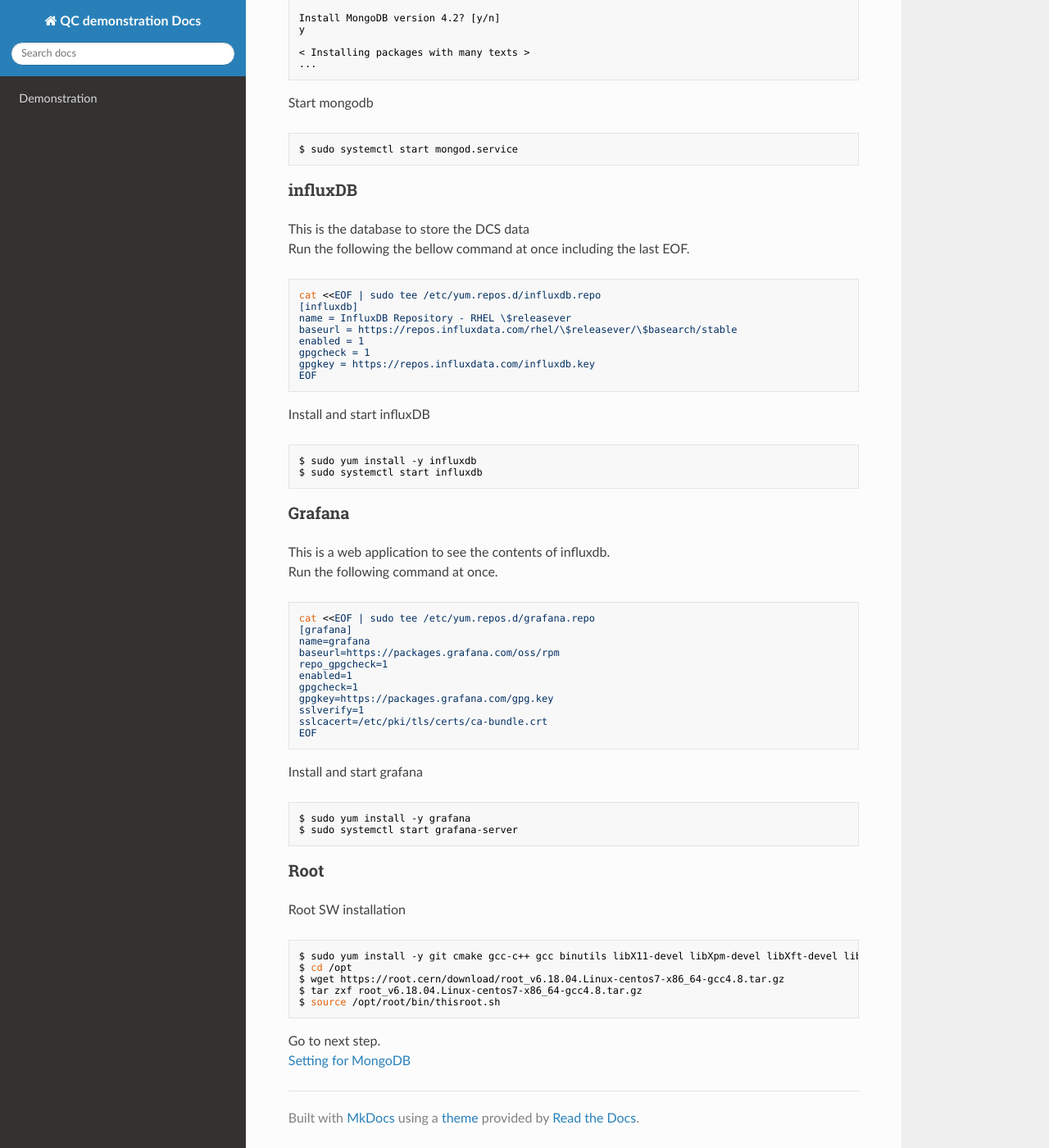
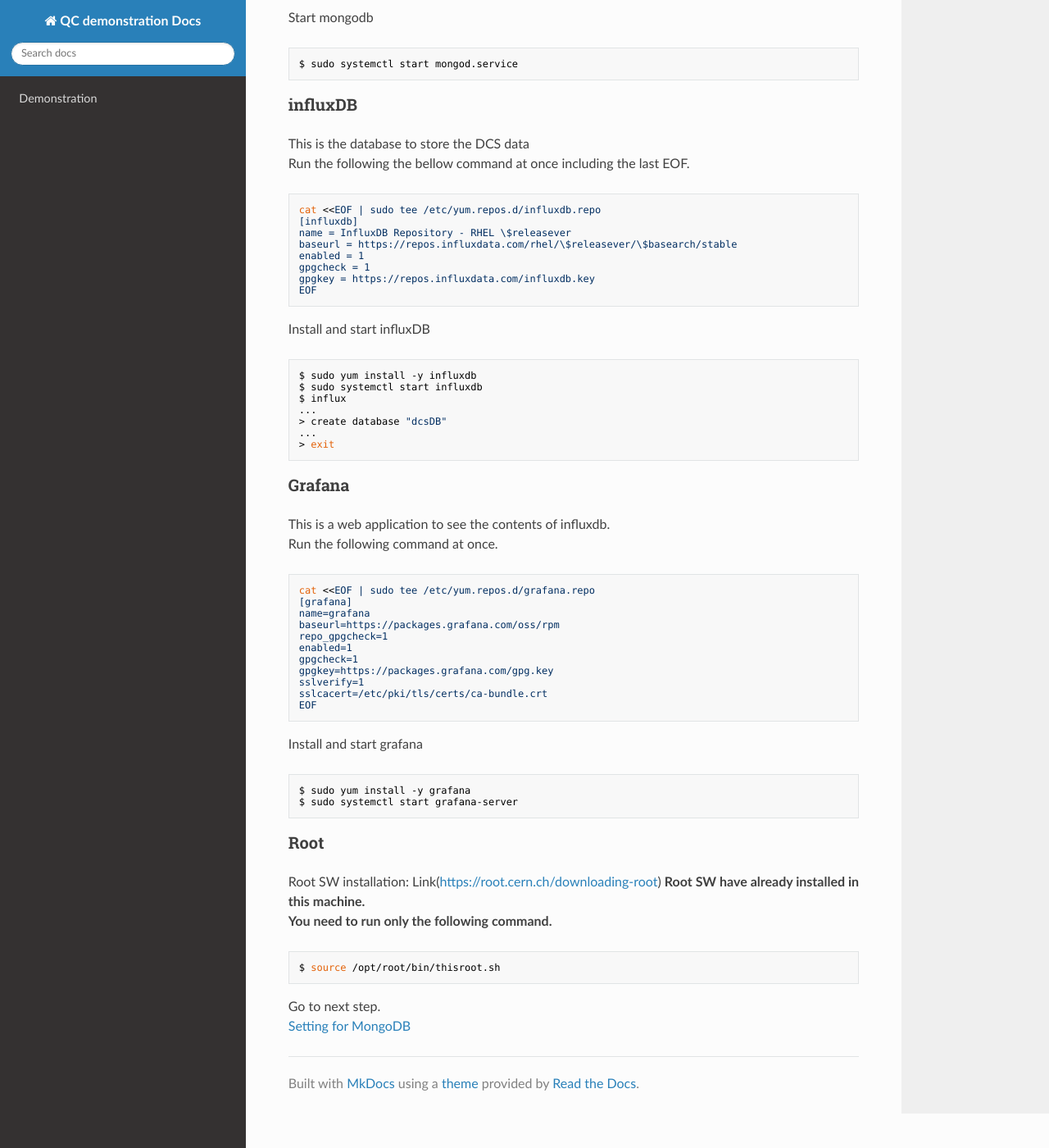
Before and after one commit to jlab-hep/qc-demonstration, an MkDocs documentation site: the page built from docs/database_demonstration_install_db_machine.md, in a window 1280 px wide and 1400 px high, scrolled down 1781 px. Shown: the whole window at 82% size. Built offline with MkDocs 1.6.1, drawn with Linux system fonts in a browser that asks for light colours; nearby versions of some CDN libraries; old or Windows-style settings are respelled for this version of MkDocs; some of the changed text lies outside the part shown.

Commit message:
deleted root installation

````diff
--- a/docs/database_demonstration_install_db_machine.md
+++ b/docs/database_demonstration_install_db_machine.md
@@ -30,12 +30,6 @@
 $ sudo yum install -y epel-release
 $ sudo yum install -y cmake3
 ```
-
-- Other dependencies
-```bash
-$ sudo yum install -y git emacs
-```
-
 ### Python packages
 
 - python3 version 3.6 or higher
@@ -102,6 +96,11 @@
 ```bash
 $ sudo yum install -y influxdb
 $ sudo systemctl start influxdb
+$ influx
+...
+> create database "dcsDB"
+...
+> exit
 ```
 ### Grafana
 This is a web application to see the contents of influxdb.<br>
@@ -127,12 +126,11 @@
 ```
 
 ### Root
-Root SW installation
+Root SW installation:
+Link([https://root.cern.ch/downloading-root](https://root.cern.ch/downloading-root))
+**Root SW have already installed in this machine.**<br>
+**You need to run only the following command.**
 ```bash
-$ sudo yum install -y git cmake gcc-c++ gcc binutils libX11-devel libXpm-devel libXft-devel libXext-devel gcc-gfortran openssl-devel pcre-devel mesa-libGL-devel mesa-libGLU-devel glew-devel ftgl-devel mysql-devel fftw-devel cfitsio-devel graphviz-devel avahi-compat-libdns_sd-devel python-devel libxml2-devel giflib wget
-$ cd /opt
-$ wget https://root.cern/download/root_v6.18.04.Linux-centos7-x86_64-gcc4.8.tar.gz
-$ tar zxf root_v6.18.04.Linux-centos7-x86_64-gcc4.8.tar.gz
 $ source /opt/root/bin/thisroot.sh
 ```
 Go to next step.<br>
````
Also changed, not shown: docs/database_demonstration_grafana.md (+1 -4 lines), docs/database_demonstration_install_daq_machine.md (+2 -2 lines), docs/database_demonstration_setup_for_scan.md (+1 -1 lines).
